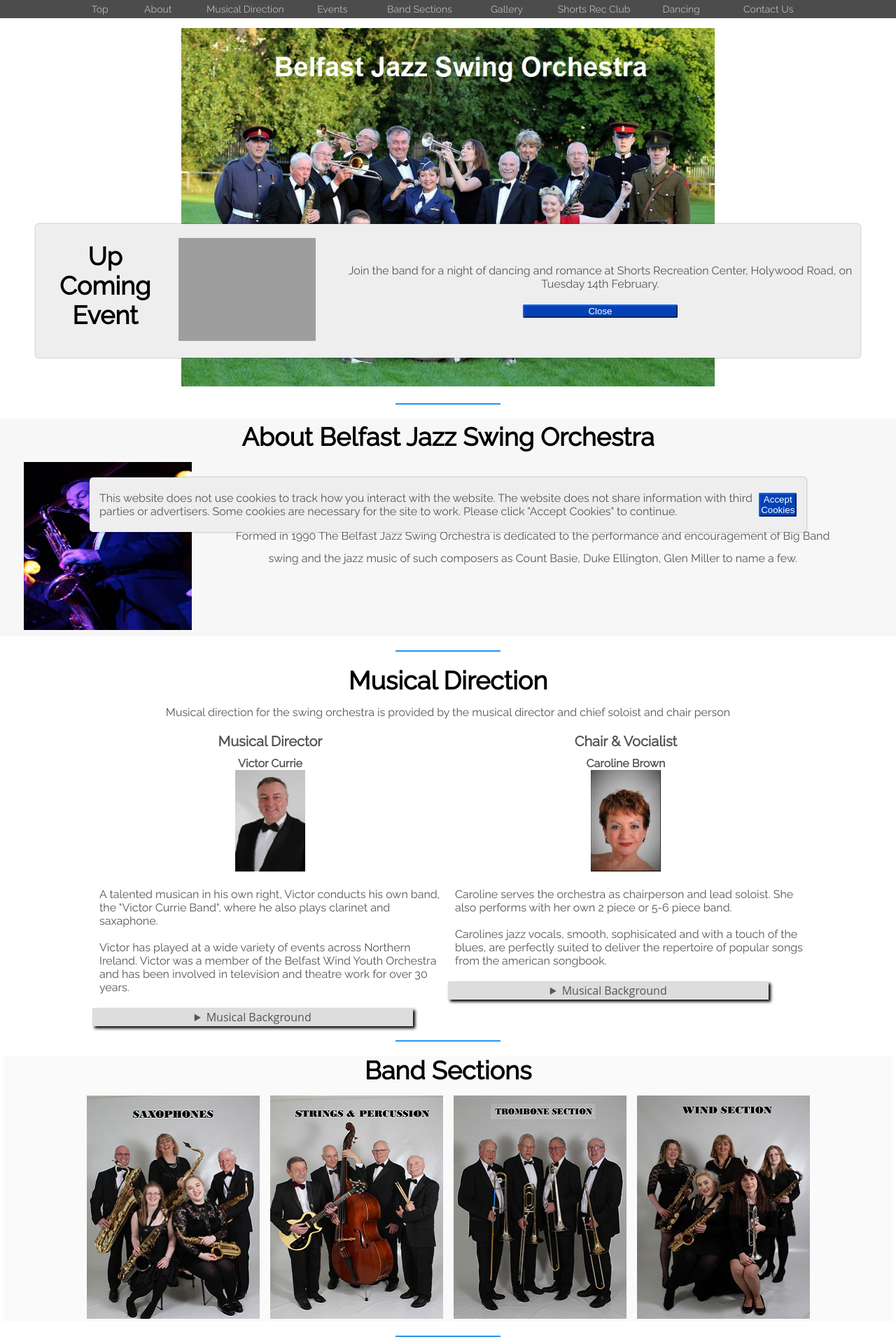
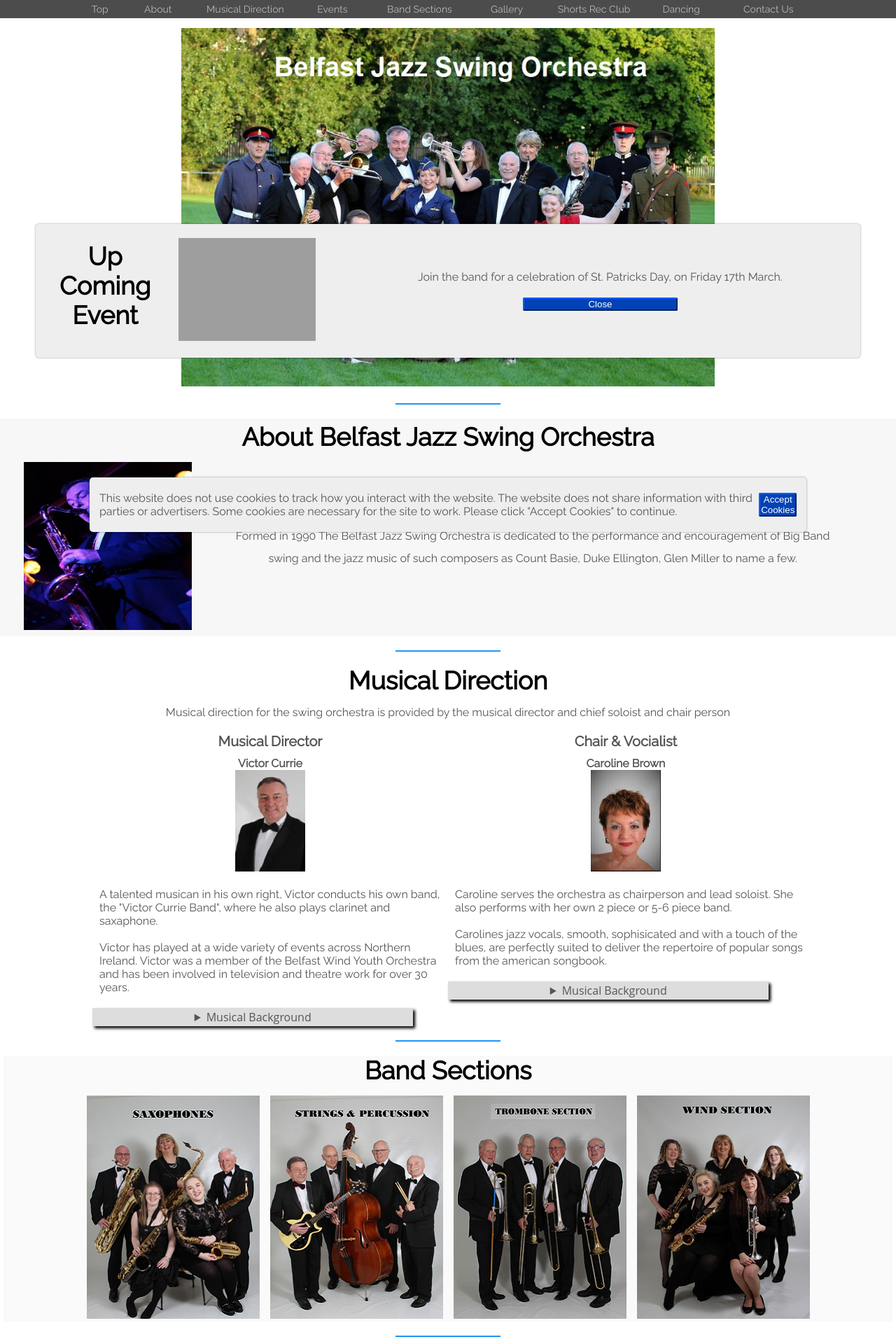
Before and after one commit to mboomer/belfast-jazz-orchestra, a PHP site: page / in a window 1280 px wide. Shown: the top 1920 px of the page at 70% size. Run offline with PHP 8.4, Linux system fonts and the light colour scheme; data that the repository does not hold is empty; some libraries are stand-ins or nearby versions; grey boxes are pictures that could not be loaded.

Commit message:
removed 2022 events

```diff
--- a/index.php
+++ b/index.php
@@ -83,9 +83,9 @@
 
             <h3 class="title">Up Coming Event</h3>
             <div id="two-cols">
-                <div class="about-img"><img src="img/Event-Notification-Valentines-Day.png" alt="Valentines Day Dance"></div>
+                <div class="about-img"><img src="img/Event Notification-St-Patricks-Day.png" alt="St. Patricks Day Dance"></div>
                 <div class="upcoming-event">
-                    <p>Join the band for a night of dancing and romance at Shorts Recreation Center, Holywood Road, on Tuesday 14th February.</p>
+                    <p>Join the band for a celebration of St. Patricks Day, on Friday 17th March.</p>
                     <br><button id="accept-event-btn">Close</button>
                 </div>
             </div>
@@ -229,26 +229,25 @@
                 <p style="text-align: center;">The Belfast Jazz Swing Orchestra will be playing at the following events in 2023<br></p>
                 <br>
                 <div class="grid">
-
+                        <p class="event-img">
+                            <img src="img/St-Patricks-Day-2023.png" alt="St. Patricks Day Dance, at Shorts Recreation Center, Holywood Road">
+                        </p>
                         <p class="event-img">
                             <img src="img/Valentines-Day-2023.png" alt="Valentines Day Dance, at Shorts Recreation Center, Holywood Road">
                         </p>
-
-                        <p class="event-img">
-                            <img src="img/St-Patricks-Day-2023.png" alt="St. Patricks Day Dance, at Shorts Recreation Center, Holywood Road">
-                        </p>
-
-            </div>
+                </div>
             <hr>
 
+
+            <!-- <p class="covid19">Due to CoVid-19 all events have been cancelled until further notice</p> -->
+<!--
             <h3 class="title">2022 Events</h3>
-            <!-- <p class="covid19">Due to CoVid-19 all events have been cancelled until further notice</p> -->
             <p style="text-align: center;">The Belfast Jazz Swing Orchestra will be playing at the following events in 2022<br></p>
             <br>
             <div class="grid">
-                    <!-- <p class="event-img">
+                    <p class="event-img">
                          <img src="img/upcoming-events.png" alt="Upcoming Events">
-                     </p> -->
+                     </p>
                     <p class="event-img">
                         <img src="img/Christmas-Party-2022.png" alt="Christmas Party, at Shorts Recreation Center, Holywood Road">
                     </p>
@@ -265,9 +264,9 @@
                         <img src="img/summerswing22.png" alt="Summer swing event, Balmoral golf club Saturday 25th June">
                     </p>
             </div>
-
+        <hr>
+-->
         </div> <!-- End Of Events -->
-        <hr>
 
         <!-- ********************************************************************************** -->
 
```
